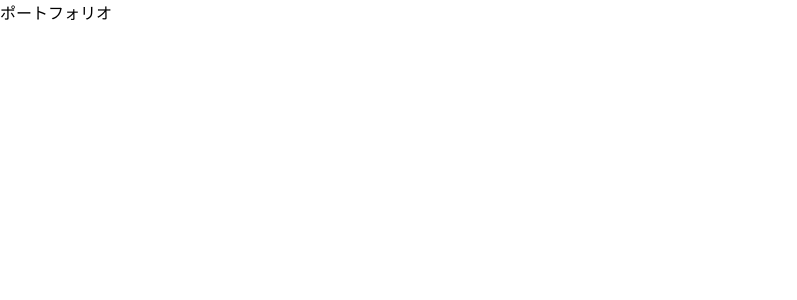
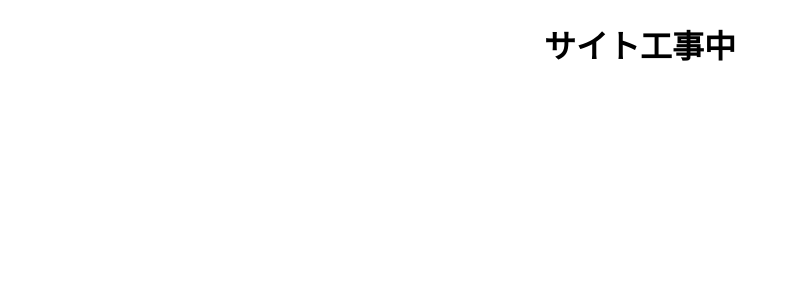
Before and after one commit to takashi0602/old-portfolio, a Nuxt app: page / in a window 1280 px wide. Shown: the top 300 px of the page, without its empty margins (0-797 px from the left). Built offline with nearby package versions, Linux system fonts and the light colour scheme.

Commit message:
modified under construction

```diff
--- a/pages/index.vue
+++ b/pages/index.vue
@@ -1,9 +1,12 @@
 <template>
-  <div>ポートフォリオ</div>
+  <h1 class="title">サイト工事中</h1>
 </template>
 
 <script>
 </script>
 
-<style>
+<style lang="scss" scoped>
+.title {
+  text-align: center;
+}
 </style>
```
